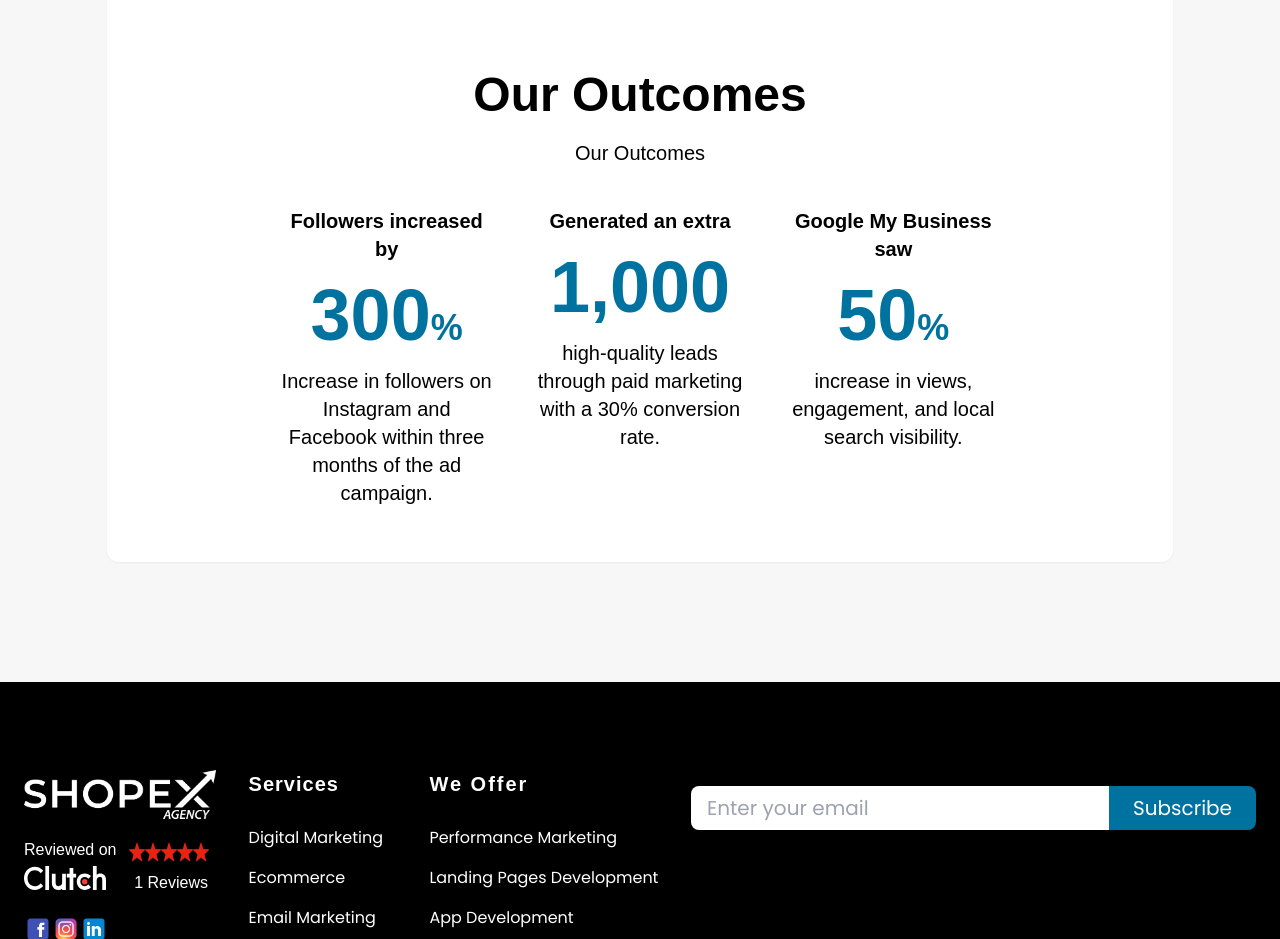
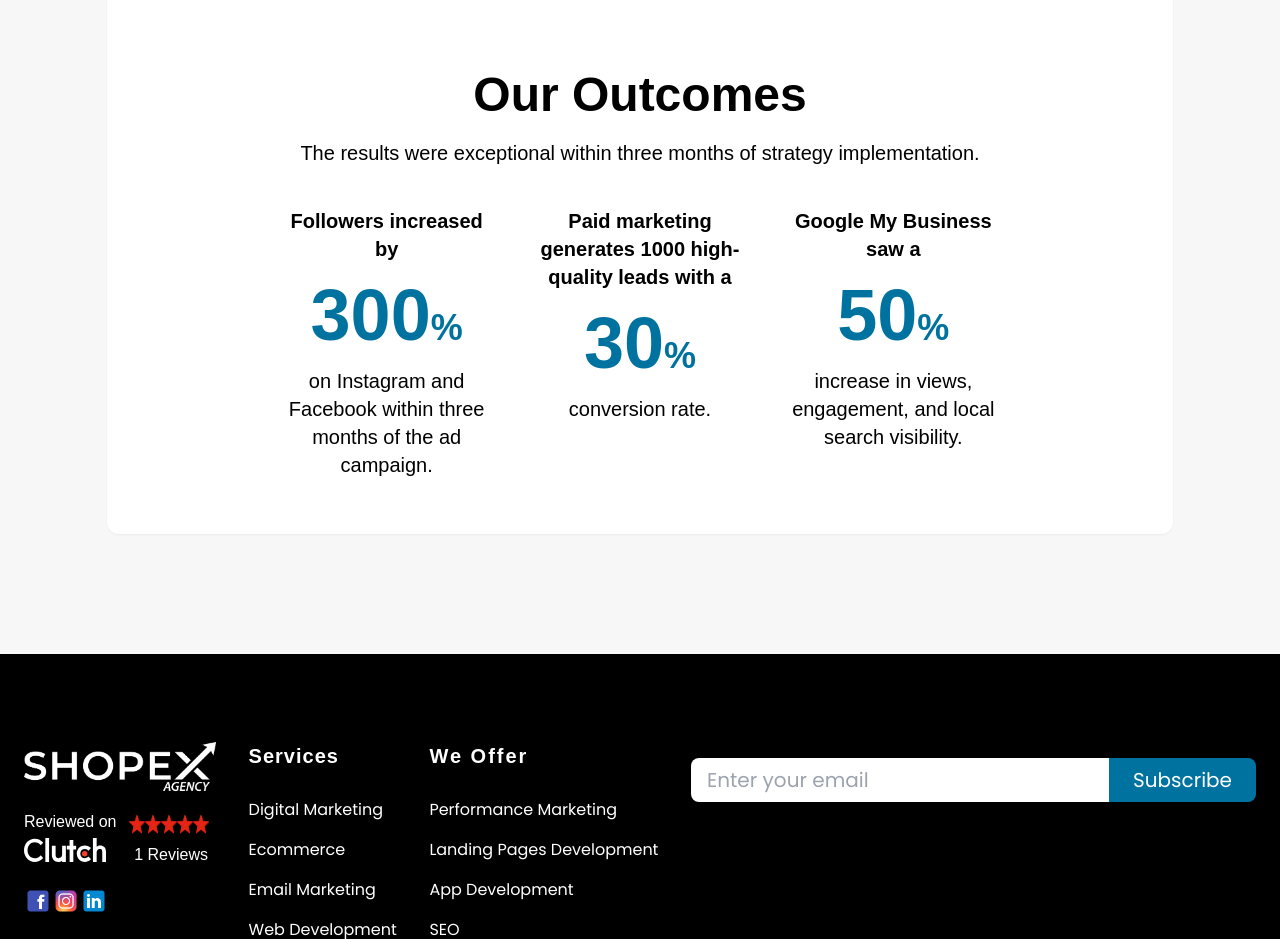
Before and after one commit to Rizu0007/digital-dost-demo, a Next.js app: page /case-study/BCI-landscaping in a window 1280 px wide. Shown: the part 2280-3219 px from the top of the page. Built offline with nearby package versions, Linux system fonts and the light colour scheme.

Commit message:
data correction

```diff
--- a/servicedata/caseStudy.js
+++ b/servicedata/caseStudy.js
@@ -81,14 +81,14 @@ export const caseStudiesData = [
   },
   {
     id: 2,
-    slug: "leather-shier",
+    slug: "leather-shire",
     imageSrc: "/CaseStudy/Leathershire.jpg",
     tag: "Leather Shire | UK",
     title:
       "Generated High Return On Investment  (ROI) Through Bespoke Digital Marketing Services",
     category: [{ type: "Fashion" }, { type: "Apparel" }],
     headerPoints: [
-      "Leather Shier, known for high-quality luxury leather products, struggled with search engine rankings.",
+      "Leather Shire, known for high-quality luxury leather products, struggled with search engine rankings.",
       "They contacted us to scale up their business and build a solid online presence.",
       "Our customized approach scaled up their business in 6 months with higher ROI.",
     ],
@@ -100,7 +100,7 @@ export const caseStudiesData = [
       {
         title: "Low Search Engine Rankings",
         description:
-          "Leather Shier, having good quality products, was facing rankings problems in search engines despite having key terms related to luxury leather items.",
+          "Leather Shire, having good quality products, was facing rankings problems in search engines despite having key terms related to luxury leather items.",
       },
       {
         title: "Low ROI on Paid Media",
@@ -117,7 +117,7 @@ export const caseStudiesData = [
       {
         main: "Team Shopex Approach",
         title:
-          "Team Shopex developed a personalized approach to Leather Shier challenges. Have a look!",
+          "Team Shopex developed a personalized approach to Leather Shire challenges. Have a look!",
       },
       {
         title: "Search Engine Optimization (SEO)",
@@ -137,17 +137,17 @@ export const caseStudiesData = [
     ],
     results: [
       {
-        heading: "Organic traffic increased by",
+        heading: "Organic rankings increased by",
 
         metric: "40%",
         description: " within the first three months",
         title:
-          "Leather Shier got extensive results after six months of implementing our personalized strategy.",
+          "Leather Shire got extensive results after six months of implementing our personalized strategy.",
       },
       {
-        heading: "ROI from paid media increased",
+        heading: "ROI from paid media increased by",
         metric: "35%",
-        description: " within the first three months",
+        description: " within the first Four months",
       },
       {
         heading: "Conversion rates increased by",
@@ -219,7 +219,7 @@ export const caseStudiesData = [
         heading: "Organic traffic increased by",
 
         metric: "50%",
-        description: "Increase in organic traffic",
+        description: " through improved search engine rankings.",
       },
       {
         heading: "An increase in engagement on site by ",
@@ -298,13 +298,13 @@ export const caseStudiesData = [
       {
         title: "We overcome the above challenges within 5 months.",
         metric: "45%",
-        description: "Increase in online sales within three months.",
-        heading: "Online sales increased by",
+        description: "in the first three months.",
+        heading: "Online sales increased by ",
       },
       {
         heading: "Reached an extra",
 
-        metric: "300,000",
+        metric: "300000",
         description:
           "prospective clients on several platforms to raise brand awareness.",
       },
@@ -312,7 +312,7 @@ export const caseStudiesData = [
         heading: "Campaign optimization resulted in a ",
 
         metric: "50%",
-        description: "Increase in overall return on ad spend.",
+        description: "increase in overall return on ad spend.",
       },
     ],
   },
@@ -373,18 +373,18 @@ export const caseStudiesData = [
     ],
     results: [
       {
-        title: "Our Outcomes",
+        title: "The results were exceptional within three months of strategy implementation.",
         metric: "300%",
-        description: "Increase in followers on Instagram and Facebook within three months of the ad campaign.",
+        description: "on Instagram and Facebook within three months of the ad campaign.",
         heading: "Followers increased by",
       },
       {
-        heading: "Generated an extra",
-        metric: "1000",
-        description: "high-quality leads through paid marketing with a 30% conversion rate.",
+        heading: "Paid marketing generates 1000 high-quality leads with a ",
+        metric: "30%",
+        description: " conversion rate.",
       },
       {
-        heading: "Google My Business saw ",
+        heading: "Google My Business saw a",
         metric: "50%",
         description: "increase in views, engagement, and local search visibility.",
       },
@@ -457,20 +457,20 @@ export const caseStudiesData = [
     ],
     results: [
       {
-        title: "Our Outcomes",
+        title: "Here's how we achieved substantial growth across multiple areas of their business.",
         metric: "200%",
-        description: "Increase in brand awareness within the first three months of marketing.",
+        description: "within the first three months of marketing.",
         heading: "Brand awareness increased by",
       },
       {
-        heading: "Website redesign and digital marketing resulted in",
+        heading: "The website redesign and digital marketing led to a ",
         metric: "130%",
-        description: "Increase in online sales after the website redesign and digital marketing efforts.",
+        description: "increase in online sales.",
       },
       {
         heading: "Customer satisfaction increased by",
         metric: "90%",
-        description: "Improvement in customer satisfaction due to the website's design and ease of use.",
+        description: "with the website's design and ease of use",
       },
 
 
```
